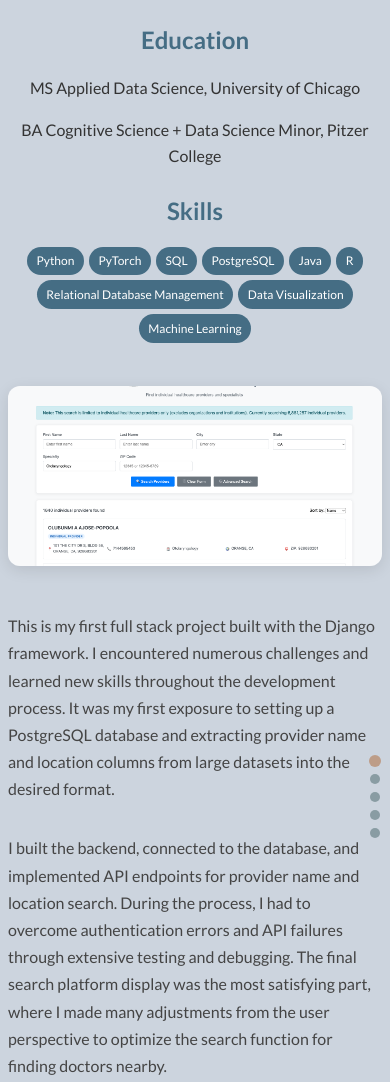
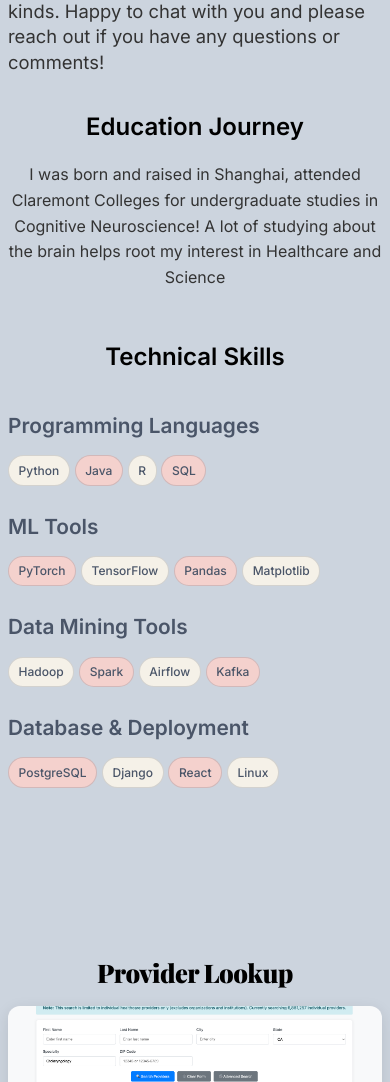
Before and after one commit to dorajy8/portfolio, a plain HTML site: page index.html in a window 390 px wide. Shown: the part 551-1633 px from the top of the page. Drawn offline with nearby package versions, Linux system fonts and the light colour scheme.

Commit message:
update_font

```diff
--- a/index.html
+++ b/index.html
@@ -3,21 +3,28 @@
 <head>
   <meta charset="UTF-8">
   <meta name="viewport" content="width=device-width, initial-scale=1.0">
-  <title>Dora Li | Portfolio</title>
-  <link href="https://fonts.googleapis.com/css2?family=Lato:wght@300;400;500;700&display=swap" rel="stylesheet">
+  <title>Dora Jiayue Li | Portfolio</title>
+  <link href="https://fonts.googleapis.com/css2?family=Playfair+Display:wght@400;700;900&family=Inter:wght@400;500;600&display=swap" rel="stylesheet">
   <style>
-    /* ---------- Colors from your palette ---------- */
+    /* ---------- Updated Color Palette with Cream ---------- */
     :root {
       --ice-blue: #CCD4DE;
-      --ice-deep: #456D84;
+      --dark-grey: #4A5568;
       --ice-mid: #899CA3;
       --rosy: #BD9D88;
       --peach: #EBC1A8;
+      --cream: #F5F1E8;
+      --light-pink: #F4D1CD;
     }
 
-    /* Force all text to use Lato */
+    /* Use Inter for body text, Playfair Display for headings */
     * {
-      font-family: "Lato", sans-serif !important;
+      font-family: "Inter", sans-serif !important;
+    }
+
+    /* Creative font for section titles */
+    h1 {
+      font-family: "Playfair Display", serif !important;
     }
 
     body, html {
@@ -41,6 +48,12 @@
       box-sizing: border-box;
     }
 
+    /* Make last two sections shorter */
+    .shorter-section {
+      min-height: 60vh;
+      padding: 1.5rem;
+    }
+
     .content-wrapper {
       max-width: 800px;
       width: 100%;
@@ -48,17 +61,19 @@
     }
 
     h1 {
-      font-size: 2.5rem;
+      font-size: 3.2rem;
       margin: 1rem 0 1.5rem 0;
-      color: var(--ice-deep);
-      font-weight: 700;
+      color: #000000;
+      font-weight: 900;
+      letter-spacing: -0.02em;
+      text-shadow: none;
     }
 
     h2 {
       font-size: 1.8rem;
       margin: 1.5rem 0 1rem 0;
-      color: var(--ice-deep);
-      font-weight: 700;
+      color: #000000;
+      font-weight: 600;
     }
 
     p {
@@ -75,7 +90,7 @@
 
     a {
       color: white;
-      background: var(--ice-deep);
+      background: var(--dark-grey);
       padding: 0.75rem 1.5rem;
       border-radius: 8px;
       text-decoration: none;
@@ -99,7 +114,7 @@
       object-fit: cover;
       margin: 1rem auto 2rem auto;
       display: block;
-      border: 4px solid var(--ice-deep);
+      border: 4px solid var(--dark-grey);
       box-shadow: 0 4px 15px rgba(0,0,0,0.1);
     }
 
@@ -132,7 +147,7 @@
       position: relative;
       height: 100vh;
       width: 100%;
-      overflow: hidden;
+      overflow: hidden; /* This prevents any scrollbars */
     }
 
     .project-slide {
@@ -151,7 +166,7 @@
       opacity: 0;
       transition: all 0.8s ease;
       box-sizing: border-box;
-      overflow-y: auto;
+      overflow: hidden; /* Remove scroll bar completely */
     }
 
     .project-slide.active {
@@ -161,30 +176,37 @@
 
     .project-slide .content-wrapper {
       max-width: 700px;
+      height: 100%;
+      display: flex;
+      flex-direction: column;
+      justify-content: center;
+      align-items: center;
     }
 
     .project-slide h1 {
-      color: var(--ice-deep);
-      margin-bottom: 1.5rem;
-      font-weight: 700;
+      color: #000000;
+      margin-bottom: 1rem;
+      font-weight: 900;
+      font-size: 2.8rem;
+      letter-spacing: -0.02em;
     }
 
     .project-slide p {
       text-align: left;
       color: #444;
-      font-size: 1rem;
-      line-height: 1.7;
-      margin-bottom: 2rem;
+      font-size: 0.95rem;
+      line-height: 1.5;
+      margin-bottom: 1rem;
       font-weight: 400;
     }
 
     /* Project Images */
     .project-image {
       width: 100%;
-      max-width: 500px;
-      height: 250px;
+      max-width: 400px;
+      height: 200px;
       border-radius: 12px;
-      margin: 1rem 0 2rem 0;
+      margin: 1rem 0;
       object-fit: cover;
       box-shadow: 0 4px 15px rgba(0,0,0,0.1);
     }
@@ -219,27 +241,61 @@
       transform: scale(1.1);
     }
 
-    /* Skills list */
+    /* Skills section */
+    .skills-section {
+      margin: 2rem 0;
+    }
+
+    .skills-category {
+      margin-bottom: 1.2rem;
+    }
+
+    .skills-category h3 {
+      font-size: 1.3rem;
+      color: var(--dark-grey);
+      margin-bottom: 0.8rem;
+      font-weight: 600;
+      text-align: left;
+    }
+
     .skills-list {
       display: flex;
       flex-wrap: wrap;
-      justify-content: center;
-      gap: 1rem;
-      margin: 1rem 0;
+      justify-content: flex-start;
+      gap: 0.8rem;
+      margin-bottom: 1.5rem;
     }
 
     .skill-tag {
-      background: var(--ice-deep);
-      color: white;
-      padding: 0.5rem 1rem;
+      color: var(--dark-grey);
+      padding: 0.6rem 1.2rem;
       border-radius: 20px;
       font-size: 0.9rem;
-      font-weight: 400;
+      font-weight: 500;
+      transition: all 0.3s ease;
+      border: 1px solid rgba(74, 85, 104, 0.2);
+    }
+
+    .skill-tag.programming {
+      background: var(--cream);
+    }
+
+    .skill-tag.data {
+      background: var(--light-pink);
+    }
+
+    .skill-tag.database {
+      background: var(--cream);
+    }
+
+    .skill-tag:hover {
+      transform: translateY(-2px);
+      box-shadow: 0 4px 8px rgba(0,0,0,0.1);
     }
 
     /* Connect section styling */
     .connect-section h1 {
-      color: white;
+      color: #000000;
     }
 
     .connect-info {
@@ -266,6 +322,11 @@
         padding: 1.5rem 1rem;
       }
 
+      .shorter-section {
+        min-height: 50vh;
+        padding: 1rem;
+      }
+
       .project-slide {
         padding: 1.5rem 1rem;
       }
@@ -274,12 +335,23 @@
         font-size: 2rem;
       }
 
+      .project-slide h1 {
+        font-size: 1.8rem;
+        margin-bottom: 0.5rem;
+      }
+
       h2 {
         font-size: 1.5rem;
       }
 
       p {
         font-size: 1rem;
+      }
+
+      .project-slide p {
+        font-size: 0.9rem;
+        line-height: 1.4;
+        margin-bottom: 0.8rem;
       }
 
       .content-wrapper {
@@ -315,7 +387,8 @@
       }
 
       .project-image {
-        height: 200px;
+        height: 150px;
+        margin: 0.5rem 0;
       }
 
       .interest-gallery {
@@ -337,6 +410,11 @@
         padding: 1rem 0.5rem;
       }
 
+      .shorter-section {
+        min-height: 45vh;
+        padding: 0.8rem 0.5rem;
+      }
+
       .project-slide {
         padding: 1rem 0.5rem;
       }
@@ -345,9 +423,18 @@
         font-size: 1.8rem;
       }
 
+      .project-slide h1 {
+        font-size: 1.6rem;
+      }
+
       .project-image {
-        height: 180px;
-        margin: 0.5rem 0 1.5rem 0;
+        height: 130px;
+        margin: 0.3rem 0;
+      }
+
+      .project-slide p {
+        font-size: 0.85rem;
+        margin-bottom: 0.6rem;
       }
 
       .skills-list {
@@ -366,25 +453,55 @@
   <!-- About -->
   <section style="background: var(--ice-blue);">
     <div class="content-wrapper">
-      <h1>Meet Dora</h1>
-      <img src="./images/profile.png" alt="Dora Li Profile Picture" class="profile-image">
-      <p class="center-text">
-        Hi, I'm Dora Li — a data science professional with a strong foundation in cognitive science and hands-on experience in machine learning, database management, and full-stack development. I'm passionate about transforming complex data into actionable insights and building scalable solutions that drive real-world impact. Ready to apply my technical skills and analytical mindset to tackle industry challenges and contribute to data-driven decision making.
+      <h1>Dora Jiayue</h1>
+      <img src="./images/profile.png" alt="Dora Jiayue Li Profile Picture" class="profile-image">
+      <p style="text-align: left; font-size: 1.15rem; line-height: 1.4; margin: 2rem 0; max-width: 700px; margin-left: auto; margin-right: auto;">
+        Nice to meet you! I am currently a master's student at the University of Chicago interested in applied data science. My previous experience has been dedicated to neural network research and analysis on medicare/medicaid enrollment. I enjoy exploring data from the angle of conducting critical analysis, building more efficient database, and smarter models to transform data into stories of various kinds. Happy to chat with you and please reach out if you have any questions or comments!
       </p>
-      <h2>Education</h2>
-      <p class="center-text">MS Applied Data Science, University of Chicago</p>
-      <p class="center-text">BA Cognitive Science + Data Science Minor, Pitzer College</p>
-      <h2>Skills</h2>
-      <div class="skills-list">
-        <span class="skill-tag">Python</span>
-        <span class="skill-tag">PyTorch</span>
-        <span class="skill-tag">SQL</span>
-        <span class="skill-tag">PostgreSQL</span>
-        <span class="skill-tag">Java</span>
-        <span class="skill-tag">R</span>
-        <span class="skill-tag">Relational Database Management</span>
-        <span class="skill-tag">Data Visualization</span>
-        <span class="skill-tag">Machine Learning</span>
+      <h2>Education Journey</h2>
+      <p class="center-text">I was born and raised in Shanghai, attended Claremont Colleges for undergraduate studies in Cognitive Neuroscience! A lot of studying about the brain helps root my interest in Healthcare and Science</p>
+
+      <h2 style="margin-top: 3rem;">Technical Skills</h2>
+      <div class="skills-section">
+        <div class="skills-category">
+          <h3>Programming Languages</h3>
+          <div class="skills-list">
+            <span class="skill-tag programming">Python</span>
+            <span class="skill-tag data">Java</span>
+            <span class="skill-tag programming">R</span>
+            <span class="skill-tag data">SQL</span>
+          </div>
+        </div>
+
+        <div class="skills-category">
+          <h3>ML Tools</h3>
+          <div class="skills-list">
+            <span class="skill-tag data">PyTorch</span>
+            <span class="skill-tag programming">TensorFlow</span>
+            <span class="skill-tag data">Pandas</span>
+            <span class="skill-tag programming">Matplotlib</span>
+          </div>
+        </div>
+
+        <div class="skills-category">
+          <h3>Data Mining Tools</h3>
+          <div class="skills-list">
+            <span class="skill-tag programming">Hadoop</span>
+            <span class="skill-tag data">Spark</span>
+            <span class="skill-tag programming">Airflow</span>
+            <span class="skill-tag data">Kafka</span>
+          </div>
+        </div>
+
+        <div class="skills-category">
+          <h3>Database & Deployment</h3>
+          <div class="skills-list">
+            <span class="skill-tag data">PostgreSQL</span>
+            <span class="skill-tag programming">Django</span>
+            <span class="skill-tag data">React</span>
+            <span class="skill-tag programming">Linux</span>
+          </div>
+        </div>
       </div>
     </div>
   </section>
@@ -397,10 +514,10 @@
         <h1>Provider Lookup</h1>
         <img src="./images/provider-lookup.png" alt="Provider Lookup Project Screenshot" class="project-image">
         <p>
-          This is my first full stack project built with the Django framework. I encountered numerous challenges and learned new skills throughout the development process. It was my first exposure to setting up a PostgreSQL database and extracting provider name and location columns from large datasets into the desired format.
+          This is my first full stack project built with the Django framework. I encountered numerous challenges and learned new skills throughout the development process (e.g. setting up a PostgreSQL database, extracting specific columns from large datasets into the desired format).
         </p>
         <p>
-          I built the backend, connected to the database, and implemented API endpoints for provider name and location search. During the process, I had to overcome authentication errors and API failures through extensive testing and debugging. The final search platform display was the most satisfying part, where I made many adjustments from the user perspective to optimize the search function for finding doctors nearby.
+          I built the backend, connected to the database, and implemented API endpoints for provider name and location search. The final search platform display was made many adjustments from the user perspective and my manager Verbus Counts to optimize the search functionality for finding doctors nearby.
         </p>
         <p>
           This full stack experience pushed me to learn outside my comfort zone and developed my user-centric design thinking skills.
@@ -474,10 +591,10 @@
   </div>
 
   <!-- Interests -->
-  <section style="background: var(--peach);">
+  <section style="background: var(--peach);" class="shorter-section">
     <div class="content-wrapper">
       <h1>Interests</h1>
-      <p class="center-text">I love Kpop, watching theatre productions, and traveling in my free time! 🌍💃🎭</p>
+      <p class="center-text">You will find me: learning random dance clips, listening to Kpop, hanging around coffee shops, and visit different mountains in my free time. ☕🏔️💃🎭</p>
       <div class="interest-gallery">
         <img src="./images/dance.png" alt="Kpop Dance" class="interest-image">
         <img src="./images/theatre.png" alt="Theatre Production" class="interest-image">
@@ -487,7 +604,7 @@
   </section>
 
   <!-- Connect -->
-  <section style="background: var(--rosy); color: white;" class="connect-section">
+  <section style="background: var(--rosy); color: white;" class="connect-section shorter-section">
     <div class="content-wrapper">
       <h1>Connect</h1>
       <div class="connect-info">
```
Also changed, not shown: 1 other file.
